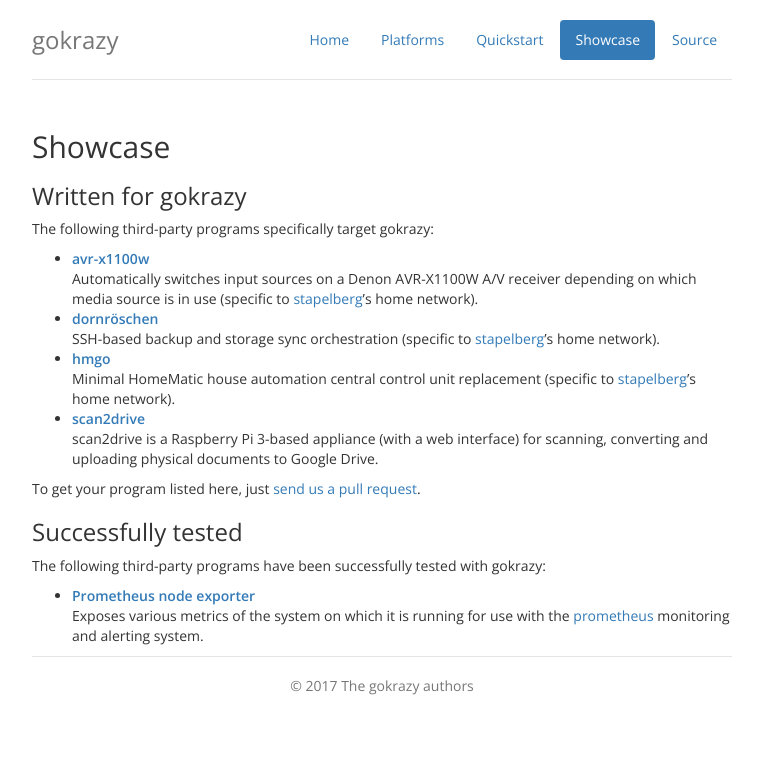
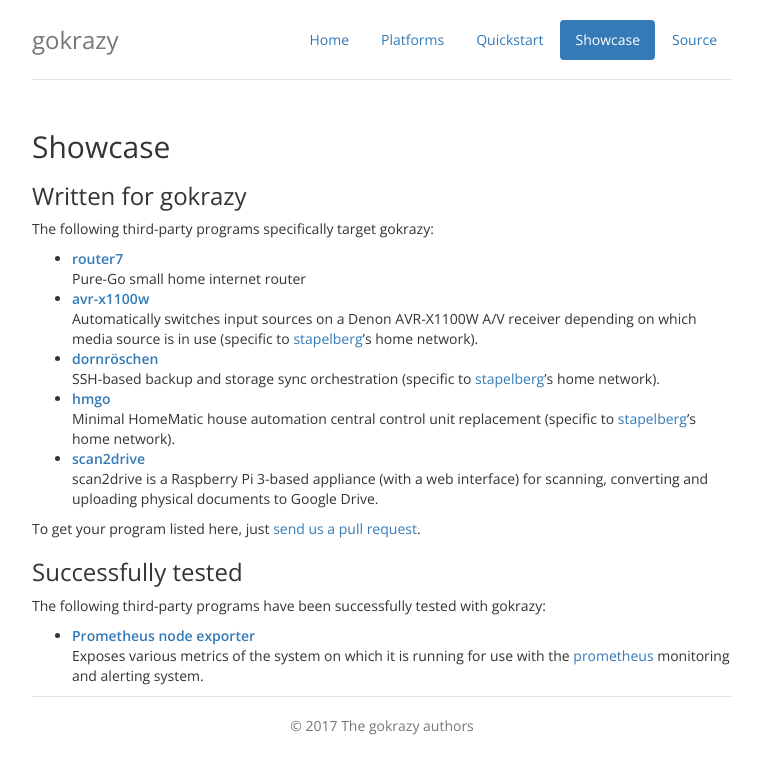
Before and after one commit to gokrazy/gokrazy.github.io, a Jekyll site: the page built from showcase.html, in a window 1280 px wide. Shown: the top 774 px of the page, without its empty margins (258-1021 px from the left). Built offline with Jekyll 4.4.1, drawn with Linux system fonts in a browser that asks for light colours; nearby versions of some CDN libraries; some web fonts are replaced; Markdown is read by kramdown in place of the engine named in the settings.

Commit message:
showcase: list router7

```diff
--- a/showcase.html
+++ b/showcase.html
@@ -13,6 +13,10 @@ weight: 2
 The following third-party programs specifically target gokrazy:
 </p>
 <ul>
+  <li>
+    <a href="https://github.com/rtr7/router7"><strong>router7</strong></a><br>
+    Pure-Go small home internet router
+  </li>
 <li>
 <a href="https://github.com/stapelberg/zkj-nas-tools/tree/master/avr-x1100w"><strong>avr-x1100w</strong></a><br>
 Automatically switches input sources on a Denon AVR-X1100W A/V receiver
```
